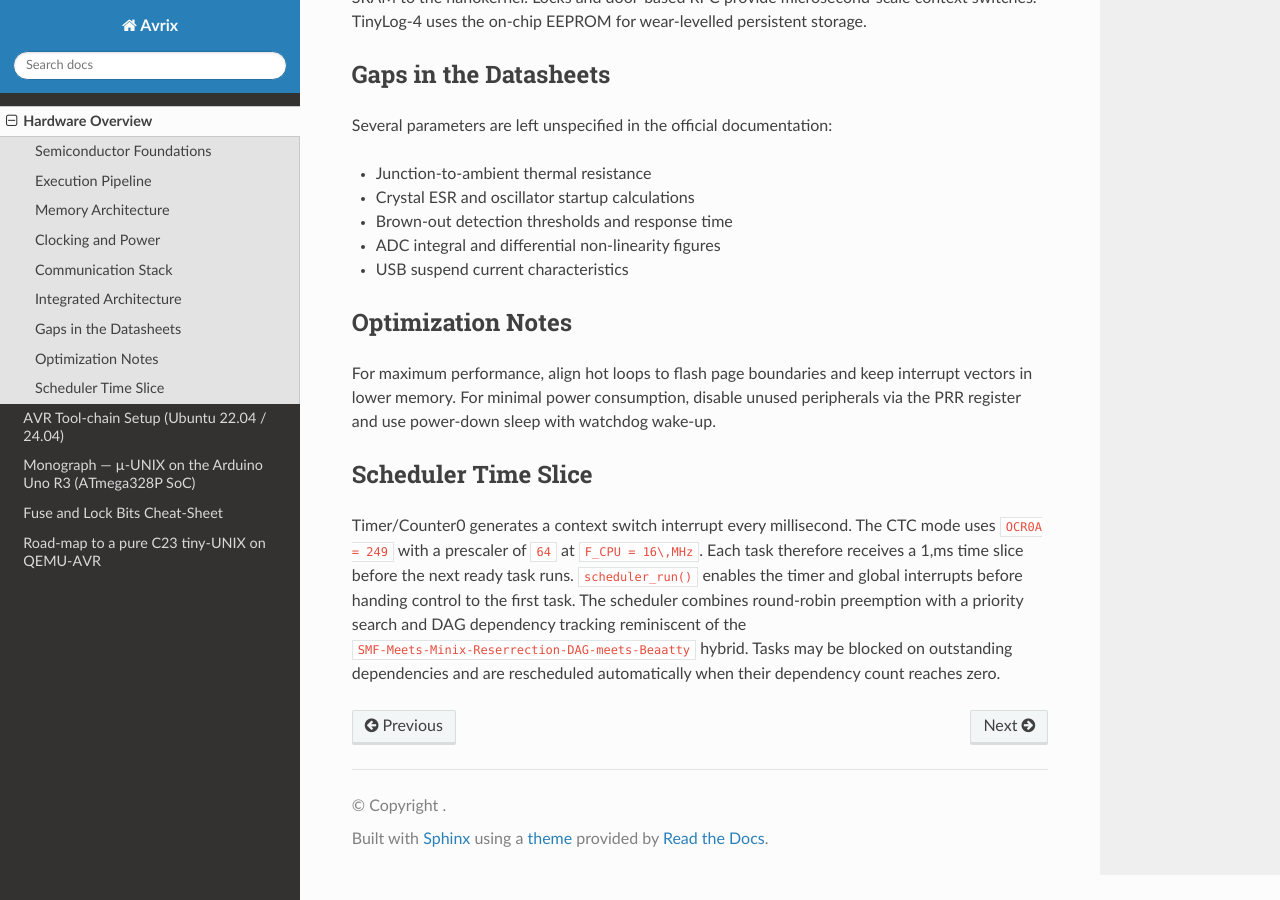
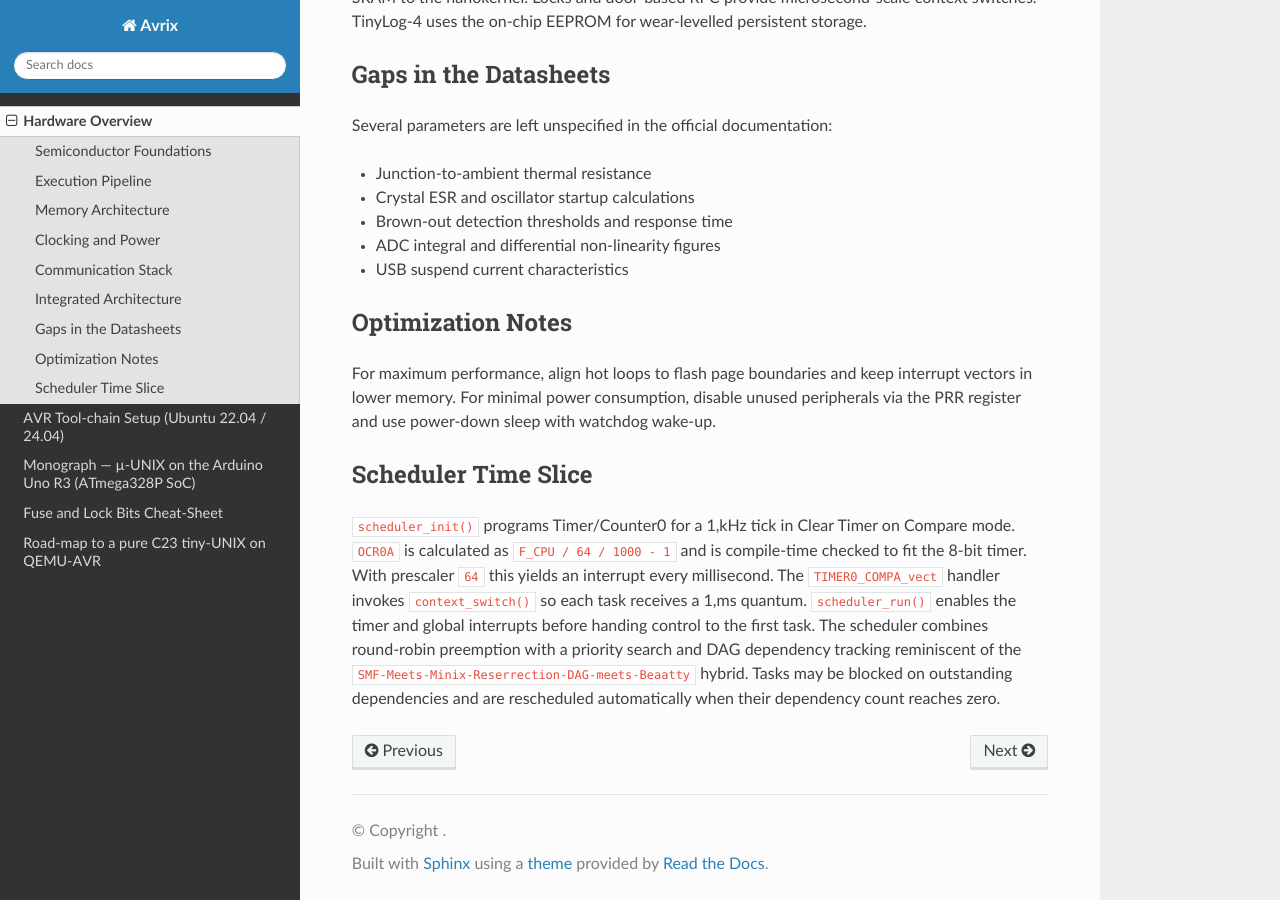
Before and after one commit to Oichkatzelesfrettschen/Avrix, a Sphinx documentation site: the page built from docs/source/hardware.rst, in a window 1280 px wide and 900 px high, scrolled down 1603 px. Built offline with Sphinx 7.4.7 and the Read the Docs theme 3.1.0, drawn with Linux system fonts in a browser that asks for light colours.

Commit message:
Refine Timer0 setup and docs

```diff
--- a/docs/source/hardware.rst
+++ b/docs/source/hardware.rst
@@ -79,12 +79,15 @@ wake-up.
 
 Scheduler Time Slice
 --------------------
-Timer/Counter0 generates a context switch interrupt every millisecond. The
-CTC mode uses ``OCR0A = 249`` with a prescaler of ``64`` at ``F_CPU =
-16\,MHz``. Each task therefore receives a 1\,ms time slice before the next
-ready task runs. ``scheduler_run()`` enables the timer and global
-interrupts before handing control to the first task. The scheduler combines
-round‑robin preemption with a
+``scheduler_init()`` programs Timer/Counter0 for a 1\,kHz tick in
+Clear Timer on Compare mode. ``OCR0A`` is calculated as
+``F_CPU / 64 / 1000 - 1`` and is compile-time checked to fit the
+8‑bit timer. With prescaler ``64`` this yields an interrupt every
+millisecond. The ``TIMER0_COMPA_vect`` handler invokes
+``context_switch()`` so each task receives a 1\,ms quantum.
+``scheduler_run()`` enables the timer and global interrupts before
+handing control to the first task.
+The scheduler combines round‑robin preemption with a
 priority search and DAG dependency tracking reminiscent of the
 ``SMF‑Meets‑Minix‑Reserrection‑DAG‑meets‑Beaatty`` hybrid. Tasks may be
 blocked on outstanding dependencies and are rescheduled automatically when
```
Also changed, not shown: 2 other files.
